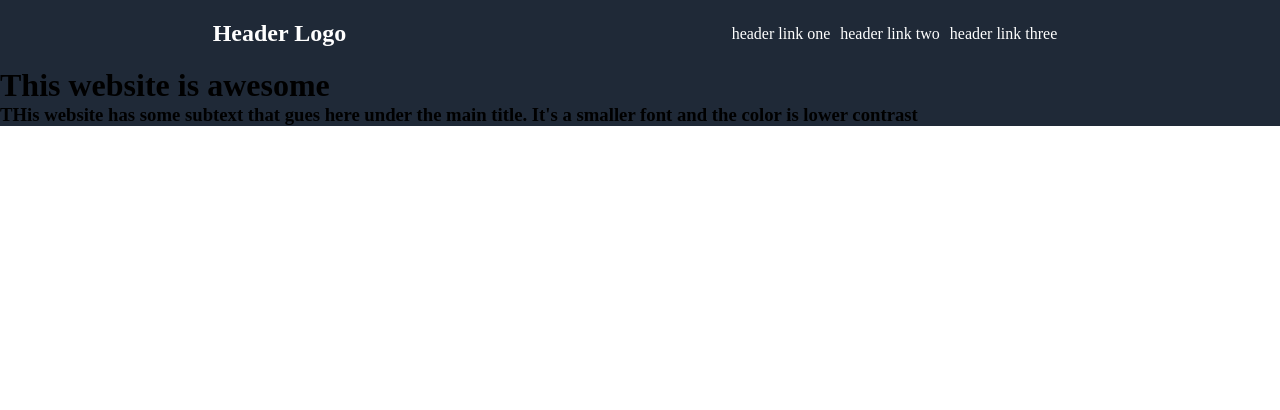
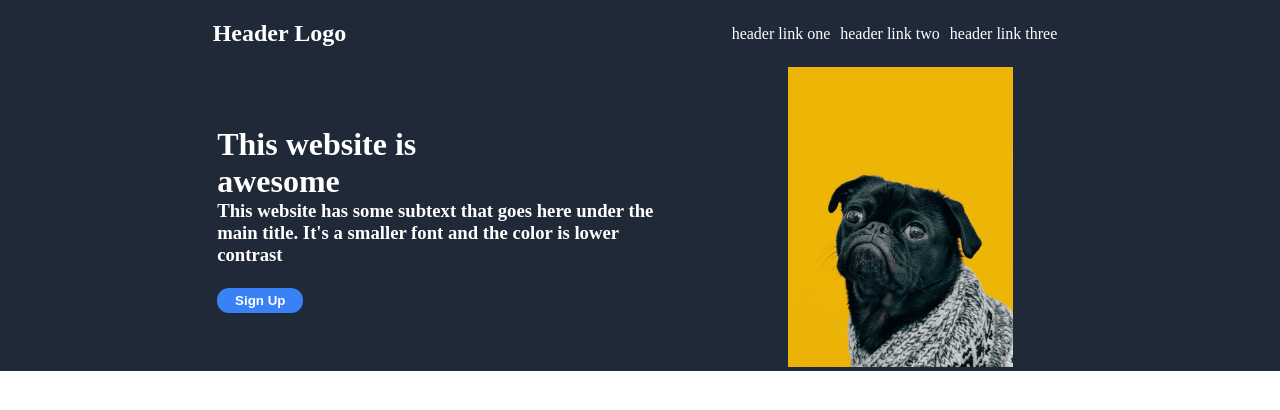
Before and after one commit to paulbaba1/odin-project1, a plain HTML site: page index.html in a window 1280 px wide. Drawn offline with Linux system fonts and the light colour scheme.

```diff
--- a/index.html
+++ b/index.html
@@ -17,14 +17,18 @@
             </div>
         </div>
 
-    <div class = 'hero'>
+
         <div class ='hero-container'>
             <div class ="text-hero">
-                <h1><strong>This website is awesome</strong></h1>
-                <h3>THis website has some subtext that gues here under the main title. It's a smaller font and the color is lower contrast</h3>
+                <h1><strong>This website is <br> awesome </br> </strong></h1>
+                <h3>This website has some subtext that goes here under the <br>main title. It's a smaller font and the color is lower <br>contrast</br></br></h3>
+                <button class="sign-up-button" type="button">Sign Up</button>
 
             </div>
-                <div class = "image-hero"></div>
+                <div class = "image-hero">
+                    <img src="dog.jpg" alt="dog" height="300px" width="auto">
+
+                </div>
 
     </div>
 
--- a/styles.css
+++ b/styles.css
@@ -46,8 +46,32 @@
 
 }
 
-.hero{
+.hero-container{
+background-color: #1F2937;
+display: flex;
+justify-content: space-around;
+}
+
+.text-hero{
     display: flex;
-    background-color: #1F2937;
+    flex-direction: column;
+    justify-content: center;
+    color: white;
+    padding-left: 150px;
 
 }
+
+.image-hero{
+    padding-right: 200px;
+}
+
+.sign-up-button{
+    border-radius: 12px;
+    background-color: #3882f6;
+    border: 0px;
+    margin-right: 350px;
+    height: 25px;
+    color: white;
+    font-weight: bold;
+
+}
```
